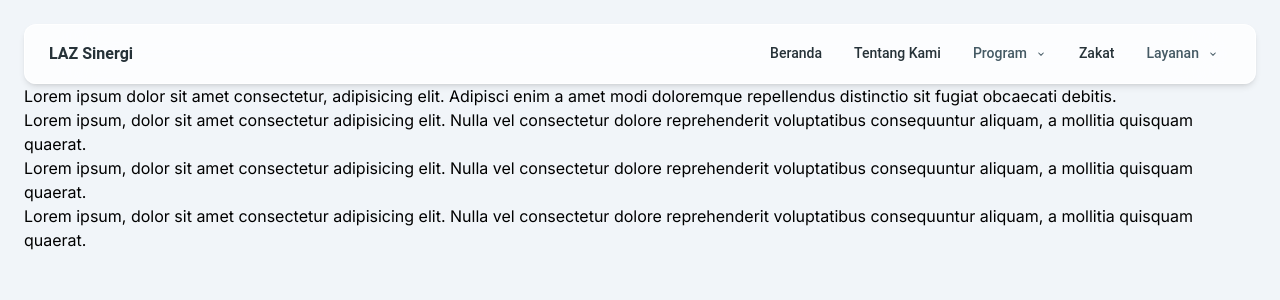
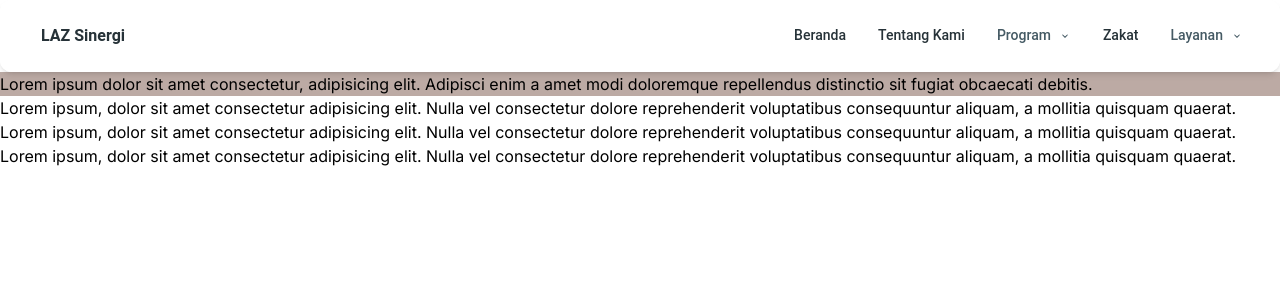
Before and after one commit to emilfauzan/lazsinergi, a Next.js app: page /dashboard/home in a window 1280 px wide. Shown: the top 300 px of the page. Built offline with nearby package versions, Linux system fonts and the light colour scheme.

Commit message:
working topbar & all layouts

```diff
--- a/app/(views)/dashboard/layout.tsx
+++ b/app/(views)/dashboard/layout.tsx
@@ -1,20 +1,26 @@
 "use client"
 
+import Topbar from '@/components/navigation/Topbar/Topbar'
 import React, { ReactNode } from 'react'
 
 export default function DashboardLayout({ children }: { children: ReactNode }) {
 
     return (
         <>
-            <main suppressHydrationWarning={true}>
-                <div className='subpixel-antialiased dark:bg-boxdark-2 dark:text-bodydark bg-[#F1F5F9]'>
-                    <div
-                        className="mx-auto max-w-screen-2xl p-4 md:p-6 2xl:p-10 min-h-screen grow"
-                    >
-                        {children}
+            <main >
+                <div className='subpixel-antialiased dark:bg-boxdark-2 dark:text-bodydark'>
+                    <div className="relative flex flex-1 flex-col
+                overflow-y-auto overflow-x-hidden">
+                        <Topbar />
+                        {/* <div className="mx-auto max-w-screen-2xl p-4 md:p-6 2xl:p-10 min-h-screen grow
+                        bg-[#F1F5F9]">
+                            {children}
+                        </div> */}
+                            {children}
+                        {/* Footer right here */}
                     </div>
                 </div>
-            </main>
+            </main >
         </>
     )
 }
--- a/app/layout.tsx
+++ b/app/layout.tsx
@@ -5,7 +5,7 @@ import "./globals.css";
 const inter = Inter({ subsets: ["latin-ext"], weight: ["400"] });
 
 export const metadata: Metadata = {
-  title: "Lembaga Amil Zakat Sinergi",
+  title: "LAZ Sinergi",
   description: "Organization profile",
 };
 
@@ -16,7 +16,7 @@ export default function RootLayout({
 }) {
   return (
     <html lang="en">
-      <body className={inter.className}>
+      <body className={inter.className} suppressHydrationWarning={true}>
         {children}
       </body>
     </html>
--- a/app/page.tsx
+++ b/app/page.tsx
@@ -2,7 +2,7 @@ import Home from '@/pages/dashboard/home/Home'
 
 export default function Dashboard() {
   return (
-    <main className="flex min-h-screen flex-col items-center justify-between">
+    <main className="overflow-hidden">
       <Home />
 
     </main>
--- a/components/navigation/Topbar/Topbar.tsx
+++ b/components/navigation/Topbar/Topbar.tsx
@@ -23,6 +23,8 @@ import TrendingUpRoundedIcon from '@mui/icons-material/TrendingUpRounded';
 import MosqueRoundedIcon from '@mui/icons-material/MosqueRounded';
 import TextSnippetRoundedIcon from '@mui/icons-material/TextSnippetRounded';
 import PaymentsRoundedIcon from '@mui/icons-material/PaymentsRounded';
+import Link from 'next/link';
+import { usePathname } from 'next/navigation';
 
 
 const navListMenuItems = [
@@ -52,6 +54,7 @@ const navListMenuItems = [
         icon: MosqueRoundedIcon,
     },
 ];
+
 const navListMenuItems2 = [
     {
         title: "Laporan Keuangan",
@@ -138,6 +141,7 @@ function NavListMenu() {
         </React.Fragment>
     );
 }
+
 function NavListMenu2() {
     const [isMenuOpen, setIsMenuOpen] = React.useState(false);
     const [isMobileMenuOpen, setIsMobileMenuOpen] = React.useState(false);
@@ -221,7 +225,7 @@ function NavList() {
                 variant="small"
                 color="blue-gray"
                 className="font-medium" placeholder={undefined} onPointerEnterCapture={undefined} onPointerLeaveCapture={undefined}            >
-                <ListItem className="flex items-center gap-2 py-2 pr-4" placeholder={undefined} onPointerEnterCapture={undefined} onPointerLeaveCapture={undefined}>Beranda</ListItem>
+                <ListItem className="flex items-center gap-2 py-2 pr-4 duration-300 ease-in-out" placeholder={undefined} onPointerEnterCapture={undefined} onPointerLeaveCapture={undefined}>Beranda</ListItem>
             </Typography>
             <Typography
                 as="a"
@@ -229,7 +233,7 @@ function NavList() {
                 variant="small"
                 color="blue-gray"
                 className="font-medium" placeholder={undefined} onPointerEnterCapture={undefined} onPointerLeaveCapture={undefined}            >
-                <ListItem className="flex items-center gap-2 py-2 pr-4" placeholder={undefined} onPointerEnterCapture={undefined} onPointerLeaveCapture={undefined}>Tentang Kami</ListItem>
+                <ListItem className="flex items-center gap-2 py-2 pr-4 duration-300 ease-in-out" placeholder={undefined} onPointerEnterCapture={undefined} onPointerLeaveCapture={undefined}>Tentang Kami</ListItem>
             </Typography>
             <NavListMenu />
             <Typography
@@ -238,7 +242,7 @@ function NavList() {
                 variant="small"
                 color="blue-gray"
                 className="font-medium" placeholder={undefined} onPointerEnterCapture={undefined} onPointerLeaveCapture={undefined}            >
-                <ListItem className="flex items-center gap-2 py-2 pr-4" placeholder={undefined} onPointerEnterCapture={undefined} onPointerLeaveCapture={undefined}>
+                <ListItem className="flex items-center gap-2 py-2 pr-4 duration-300 ease-in-out" placeholder={undefined} onPointerEnterCapture={undefined} onPointerLeaveCapture={undefined}>
                     Zakat
                 </ListItem>
             </Typography>
@@ -250,6 +254,7 @@ function NavList() {
 const Topbar = () => {
 
     const [openNav, setOpenNav] = React.useState(false);
+    const pathname = usePathname();
 
     React.useEffect(() => {
         window.addEventListener(
@@ -261,6 +266,9 @@ const Topbar = () => {
     return (
         <Navbar className="mx-auto max-w-screen-xl px-4 py-2" placeholder={undefined} onPointerEnterCapture={undefined} onPointerLeaveCapture={undefined}>
             <div className="flex items-center justify-between text-blue-gray-900">
+                <Link href={"/dashboard/home"}
+                    className={`group relative flex items-center gap-2.5 rounded-full px-4 py-2 font-medium duration-300 ease-in-out hover:bg-blue-gray-100
+${pathname === "/dashboard/home"}`}>
                     <Typography
                         as="a"
                         href="#"
@@ -268,6 +276,7 @@ const Topbar = () => {
                         className="mr-4 cursor-pointer py-1.5 lg:ml-2" placeholder={undefined} onPointerEnterCapture={undefined} onPointerLeaveCapture={undefined}                >
                         LAZ Sinergi
                     </Typography>
+                </Link>
                 <div className="hidden lg:block">
                     <NavList />
                 </div>
--- a/pages/dashboard/home/Home.tsx
+++ b/pages/dashboard/home/Home.tsx
@@ -1,12 +1,10 @@
 "use client"
 import React from 'react'
-import Topbar from '@/components/navigation/Topbar/Topbar';
 
 function Home() {
     return (
         <>
-            <Topbar />
-            <div color='brown'>
+            <div className='bg-brown-200'>
                 <h2>Lorem ipsum dolor sit amet consectetur, adipisicing elit. Adipisci enim a amet modi doloremque repellendus distinctio sit fugiat obcaecati debitis.</h2>
             </div>
             <div>
```
Lines whose indentation alone changed are shown as unchanged.
